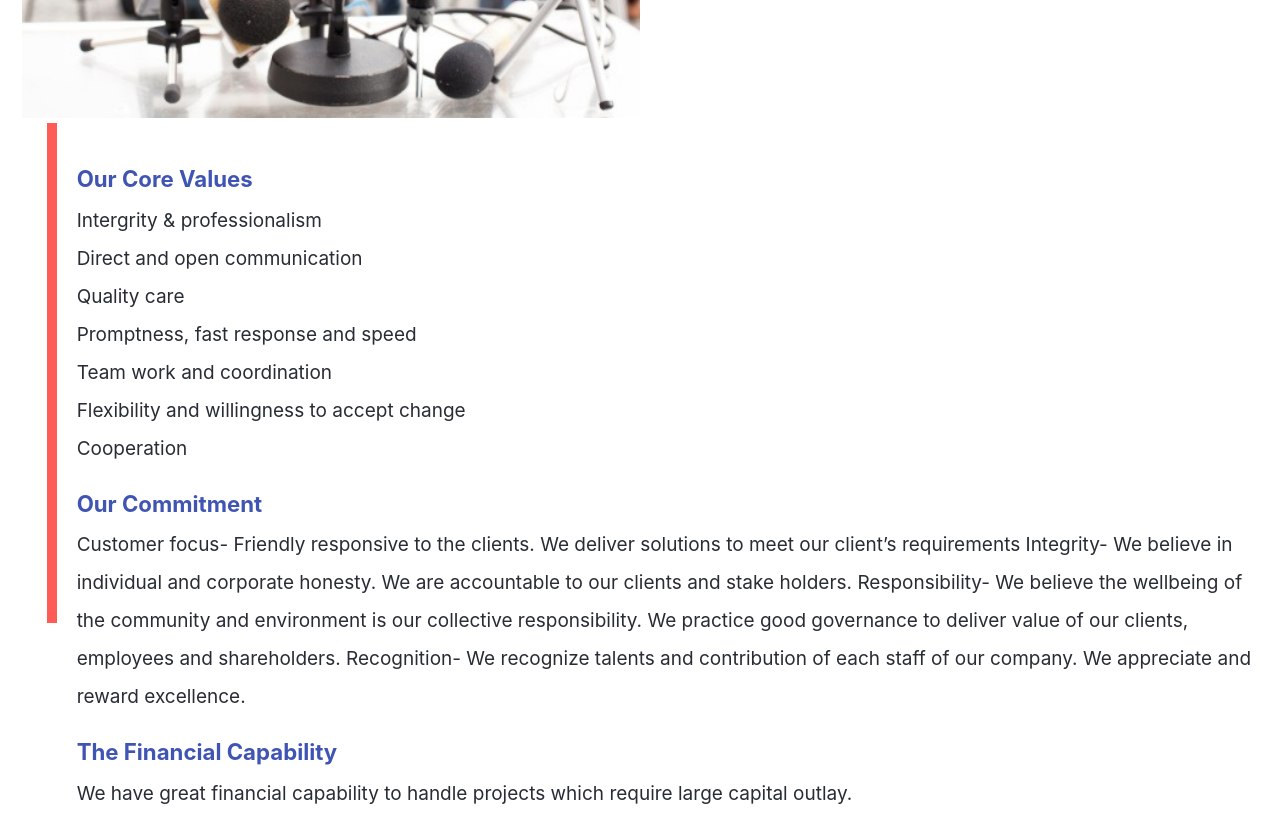
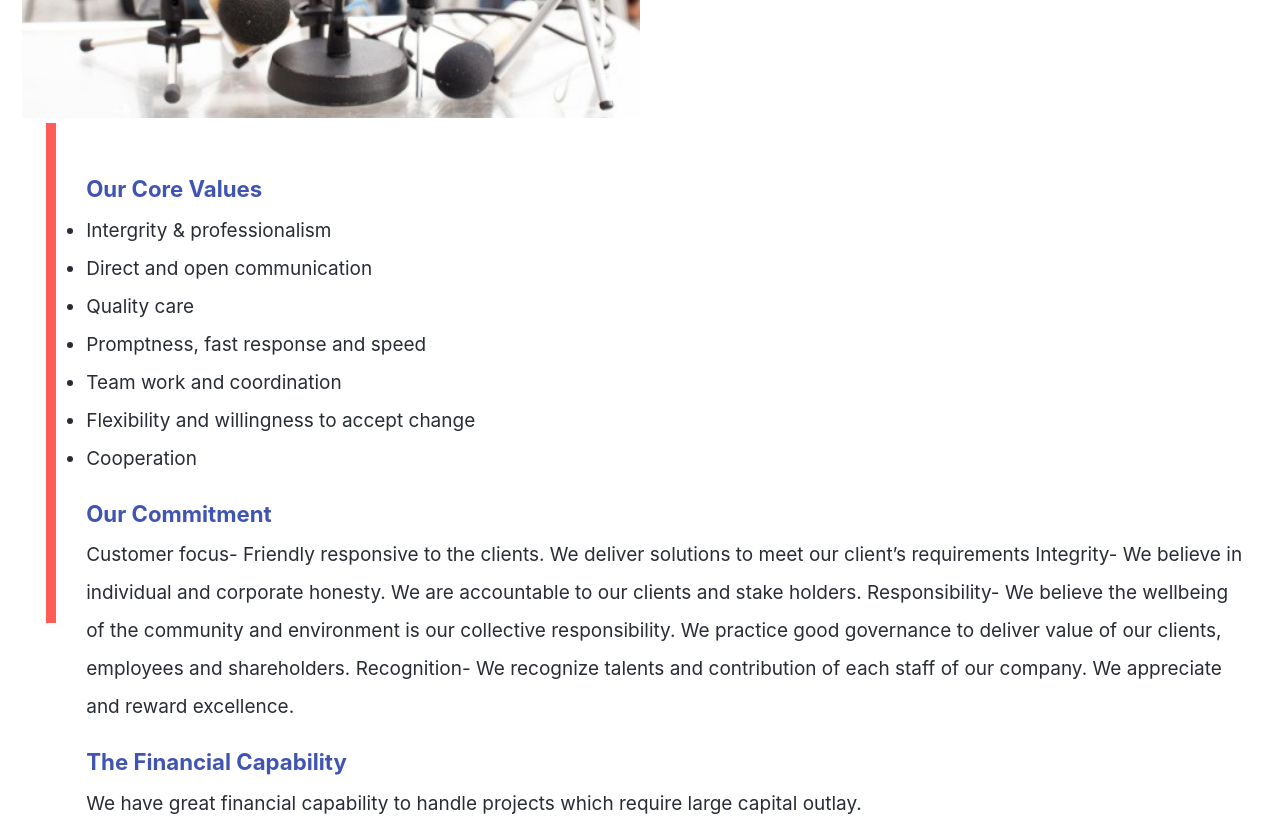
Before and after one commit to Nobby-code/apex-portfolio, a React (Create React App) app: page / in a window 1280 px wide. Shown: the part 6800-7616 px from the top of the page. Built offline with nearby package versions, Linux system fonts and the light colour scheme.

Commit message:
list style type styling

```diff
--- a/src/App.css
+++ b/src/App.css
@@ -371,12 +371,13 @@
   margin-top: 14px;
 }
 .about .core-values ul li{
-  list-style: none;
+  /* list-style: none; */
 }
 
 .about .core-values .core-details{
   padding-top: 20px;
   line-height: 2.0;
+  margin: 10px;
 }
 
 .about .vertical {
```
